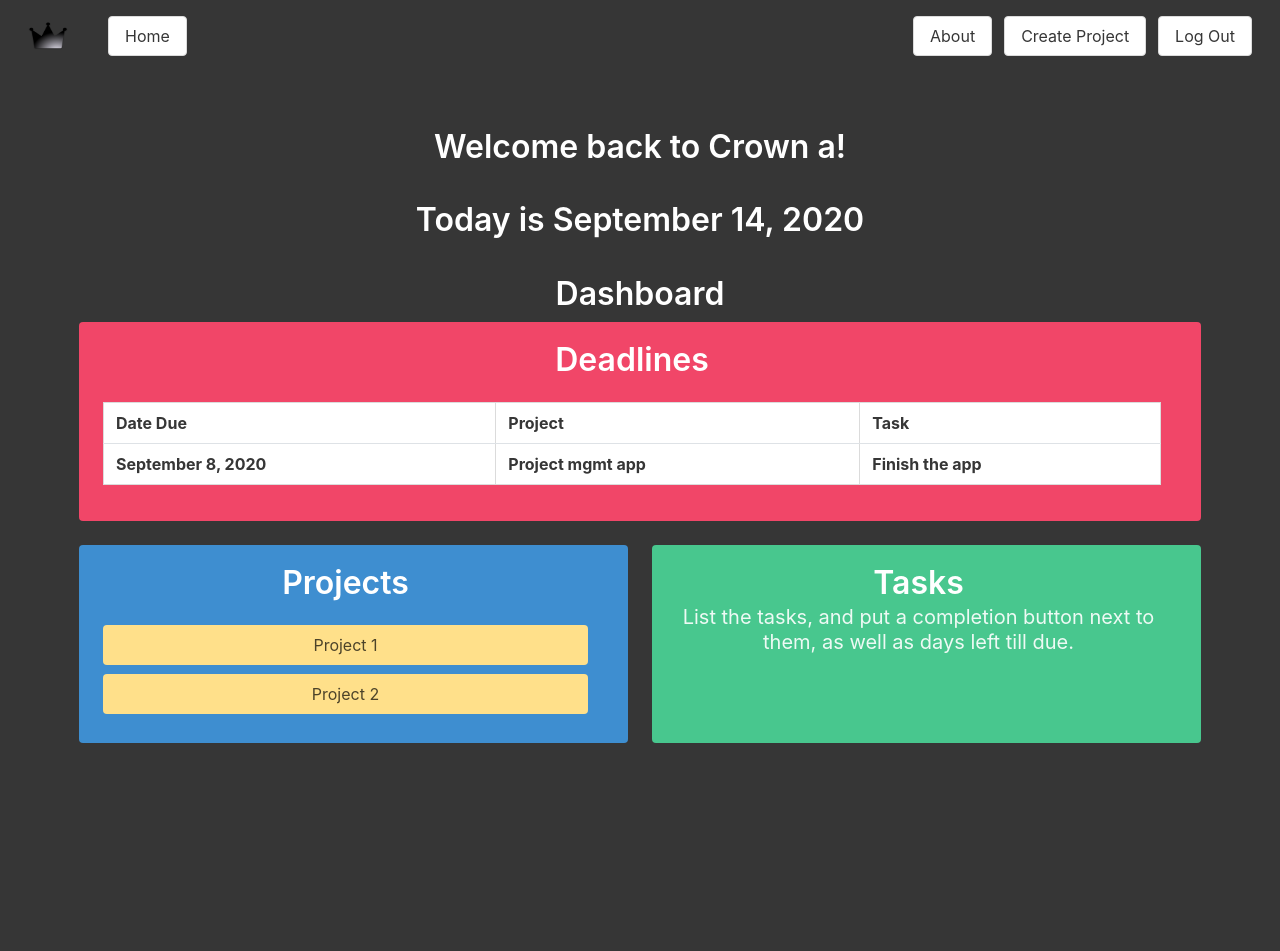
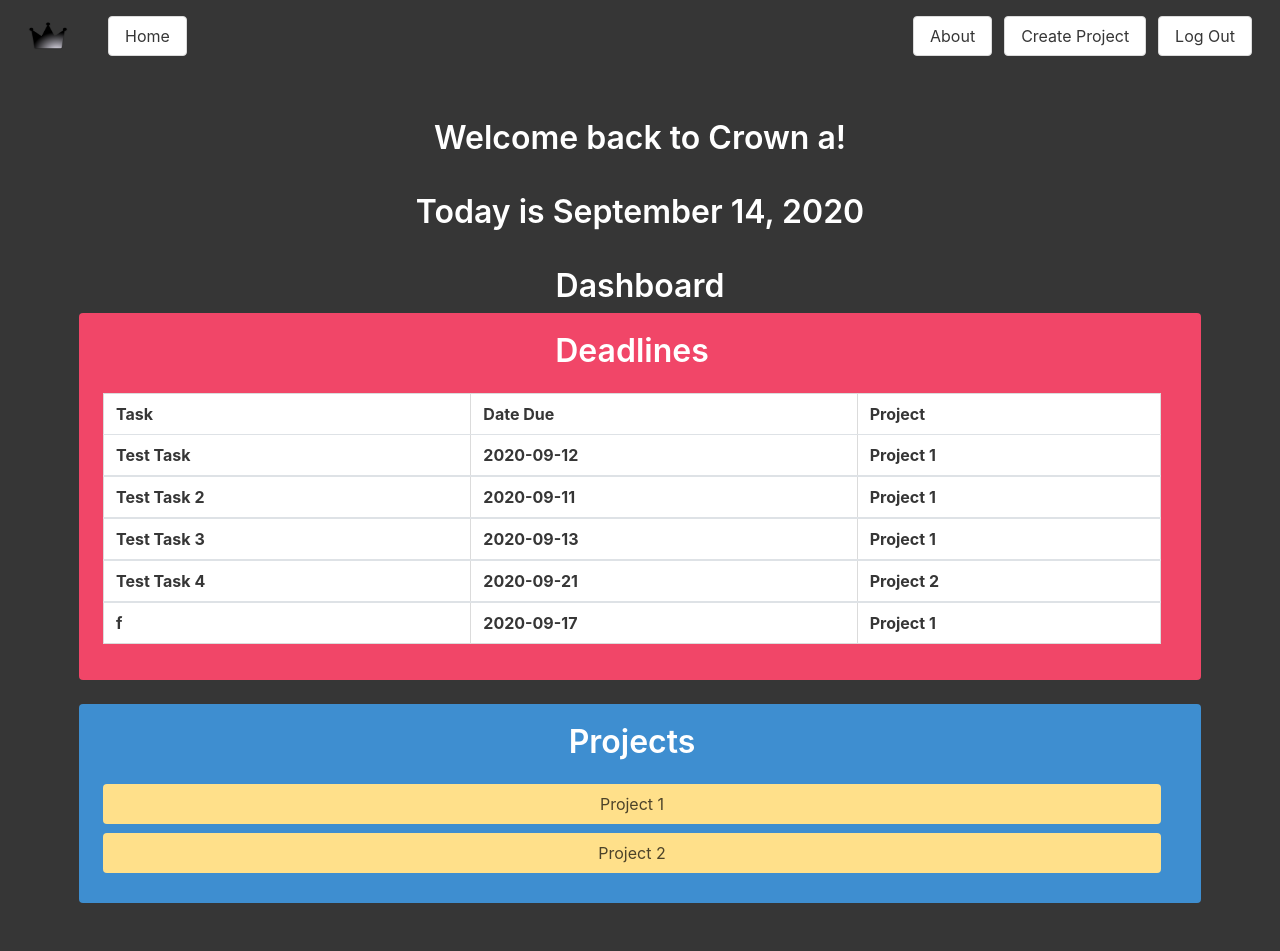
Before and after one commit to IneffableLeafs/project-management-web-app, a Flask app: page / in a window 1280 px wide. Before the commit the page ends 743 px from the top, so only its background shows below. Run offline with Flask 2, Linux system fonts and the light colour scheme; a user stored in the database is signed in; data comes from the database, SQL or seed files in the repository; both versions use the stored data as it was after the commit; lists and menus that the app fills with data are empty; some libraries are stand-ins or nearby versions.

Commit message:
completed implementation of homepage
Shows the deadlines upcoming, and a list of projects that take you to each project's unique page.

```diff
--- a/application.py
+++ b/application.py
@@ -9,7 +9,7 @@ from werkzeug.security import check_password_hash, generate_password_hash
 import sqlite3
 from sqlite3 import Error
 from helpers import login_required, create_connection
-from datetime import date
+from datetime import date, datetime
 
 # Configure application
 app = Flask(__name__)
@@ -50,15 +50,31 @@ def index():
     refined_project_names = []
     for project in project_names:
         refined_project_names.append(project[0])
+    print(refined_project_names)
 
-    # query database for tasks
-    #db.execute("get the task names")
-    #task_names = db.fetchall()
-    #print(task_names)
+    # query database for project ids that user owns
+    db.execute("SELECT id FROM projects WHERE owner=?", user_id)
+    project_ids = db.fetchall()
+    refined_project_ids = []
+    for identification in project_ids:
+        refined_project_ids.append(identification[0])
+    ids = str(refined_project_ids)
 
-    # query database for close deadlines
-    #db.execute("get close deadlines to now (within one week lets say)")
-    #deadlines = db.fetchall()
+    # query database for deadlines (detailed tasks)
+    db.execute("SELECT task, deadline, project_id FROM tasks WHERE project_id IN (%s)" % ','.join('?'*len(ids)), ids)
+    task_deadline_tuple = db.fetchall()
+    print(task_deadline_tuple)
+
+    # turn the list of tuples into a list of lists
+    task_deadlines = [list(item) for item in task_deadline_tuple]
+    print(task_deadlines)
+
+    # add the project name to this list
+    for task in task_deadlines:
+        db.execute("SELECT name FROM projects WHERE id=?", str(task[2]))
+        project_name = db.fetchall()
+        task[2] = project_name[0][0]
+    print(task_deadlines)
 
     user = user[0][0]
     conn.commit()
@@ -67,11 +83,7 @@ def index():
     day = today.strftime("%B %d, %Y")
     print(day) # September 07, 2020
 
-    # we need to make another three queries here,
-    # 1. for the project buttons
-    # 2. for the deadline table
-    # 3. for the tasks
-    return render_template("index.html", username=user, current_date=day, refined_project_names=refined_project_names)
+    return render_template("index.html", username=user, current_date=day, refined_project_names=refined_project_names, info=task_deadlines)
 
 
 @app.route("/login", methods=["GET", "POST"])
@@ -80,7 +92,6 @@ def login():
 
     # Set up database for queries
     conn = create_connection("global.db")
-
 
     # Forget any user_id
     session.clear()
@@ -254,20 +265,49 @@ def project():
     # User reached route via POST (as by submitting a form via POST)
     if request.method == "POST":
 
+        # get user id:
+        user_id = str(session['user_id'])
+
+        conn = create_connection("global.db")
+        db = conn.cursor()
+
         # store project name
         project_name = request.form.get('name')
 
-        # use the name to get project details (tasks, deadlines):\
-        # TODO
-        conn = create_connection("global.db")
-        db = conn.cursor()
-        db.execute("")
-        rows = db.fetchall()
+        # get project description
+        db.execute("SELECT description FROM projects WHERE name=?", (project_name,))
+        project_description = db.fetchall()
+        project_description = project_description[0][0]
+
+        # get project id:
+        # query database for project in question:
+        db.execute("SELECT id FROM projects WHERE owner=? AND name=?", (user_id, project_name))
+        project_id = db.fetchall()
+        refined_project_id = []
+        for identification in project_id:
+            refined_project_id.append(identification[0])
+        print(refined_project_id)
+
+        # use the name to get project details (tasks, deadlines):
+        db.execute("SELECT task, deadline FROM tasks WHERE project_id=?", str(refined_project_id[0]))
+        task_deadline_tuple = db.fetchall()
         conn.commit()
         conn.close()
 
+        # turn the list of tuples into a list of lists
+        task_deadlines = [list(item) for item in task_deadline_tuple]
 
-        return render_template("projects.html", name=project_name)
+        # we want to change the date format from yyyy-mm-dd to Month dd, yyyy:
+        for task in task_deadlines:
+            task_due_date = datetime.strptime(task[1], "%Y-%m-%d")
+            task[1] = task_due_date.strftime("%B %d, %Y")
+            print(task[1])
+
+        today = date.today()
+        day = today.strftime("%B %d, %Y")
+
+
+        return render_template("projects.html", name=project_name, info=task_deadlines, current_day=day, desc=project_description)
 
     # User reached route via GET (as by clicking a link or via redirect)
     else:
@@ -293,25 +333,31 @@ def tasks():
 @login_required
 def add_task():
 
+    # check if the user entered a day that already happened
+    deadline = request.form.get('deadline')
+    deadline_date = datetime.strptime(deadline, "%Y-%m-%d")
+    print(deadline)
+    print(deadline_date)
+    current_date = datetime.now()
+    print(current_date)
+    if deadline_date.date() < current_date.date():
+        return render_template("error.html", error_message="please enter a due date today or after today's date")
+
     # get project name to help add to database
     project_name = request.form.get('confirm_add_task')
-    print(project_name)
 
     # get user id to help add to database
     user_id = str(session['user_id'])
 
     # store task details
     task_name = request.form.get('task')
-    print(task_name)
     deadline = request.form.get('deadline')
-    print(deadline)
 
     # get the project id for the selected task
     conn = create_connection("global.db")
     db = conn.cursor()
     db.execute("SELECT id FROM projects WHERE name=?", (project_name,))
     project_id = db.fetchall()
-    print(project_id)
     project_id = project_id[0][0]
 
     # add the task to the database:
--- a/templates/about.html
+++ b/templates/about.html
@@ -9,7 +9,7 @@
       <hr>
         <div class="textPadding">
             <h2 class="title">Crown Project Management Tool:</h2>
-            <p style="text-align:left">This web application is a personal project management tool called Crown. You can use it to keep track of your projects and its related tasks and deadlines.
+            <p style="text-align:left">This web application is a personal project management tool called Crown. You can use it to keep track of your projects and its related tasks and deadlines, with the following features included:
             <ul style="text-align:left">
                 <li>Creating Projects</li>
                 <li>Adding Tasks to those projects</li>
--- a/templates/index.html
+++ b/templates/index.html
@@ -23,20 +23,24 @@
 	      <div class="tile is-parent is-vertical">
 	        <article class="tile is-child notification is-danger">
 	          <p class="title">Deadlines</p>
+	          {% if info %}
 	          <table class="table is-bordered is-striped is-hoverable">
 				  <thead>
 				    <tr>
+				      <th>Task</th>
 				      <th>Date Due</th>
 				      <th>Project</th>
-				      <th>Task</th>
 				    </tr>
 				  </thead>
+				  {% for parameters in info %}
 				  <tbody>
 				  	<tr>
-				  	  <th>September 8, 2020</th>
-				  	  <th>Project mgmt app</th>
-				  	  <th>Finish the app</th>
+				  	  <th>{{ parameters[0] }}</th>
+				  	  <th>{{ parameters[1] }}</th>
+				  	  <th>{{ parameters[2] }}</th>
+				  {% endfor %}
 			  </table>
+			  {% endif %}
 	        </article>
 	      </div>
 	    </div>
@@ -55,12 +59,6 @@
 	      	  {% endif %}
 	        </article>
 	      </div>
-	      <div class="tile is-parent">
-	        <article class="tile is-child notification is-success">
-	          <p class="title">Tasks</p>
-	          <p class="subtitle">List the tasks, and put a completion button next to them, as well as days left till due.</p>
-	        </article>
-	      </div>
 	    </div>
 	  </div>
 	</div>
```
Also changed, not shown: templates/add-task.html (deleted, +0 -27 lines), templates/projects.html (+22 -3 lines), global.db, 1 other file.
